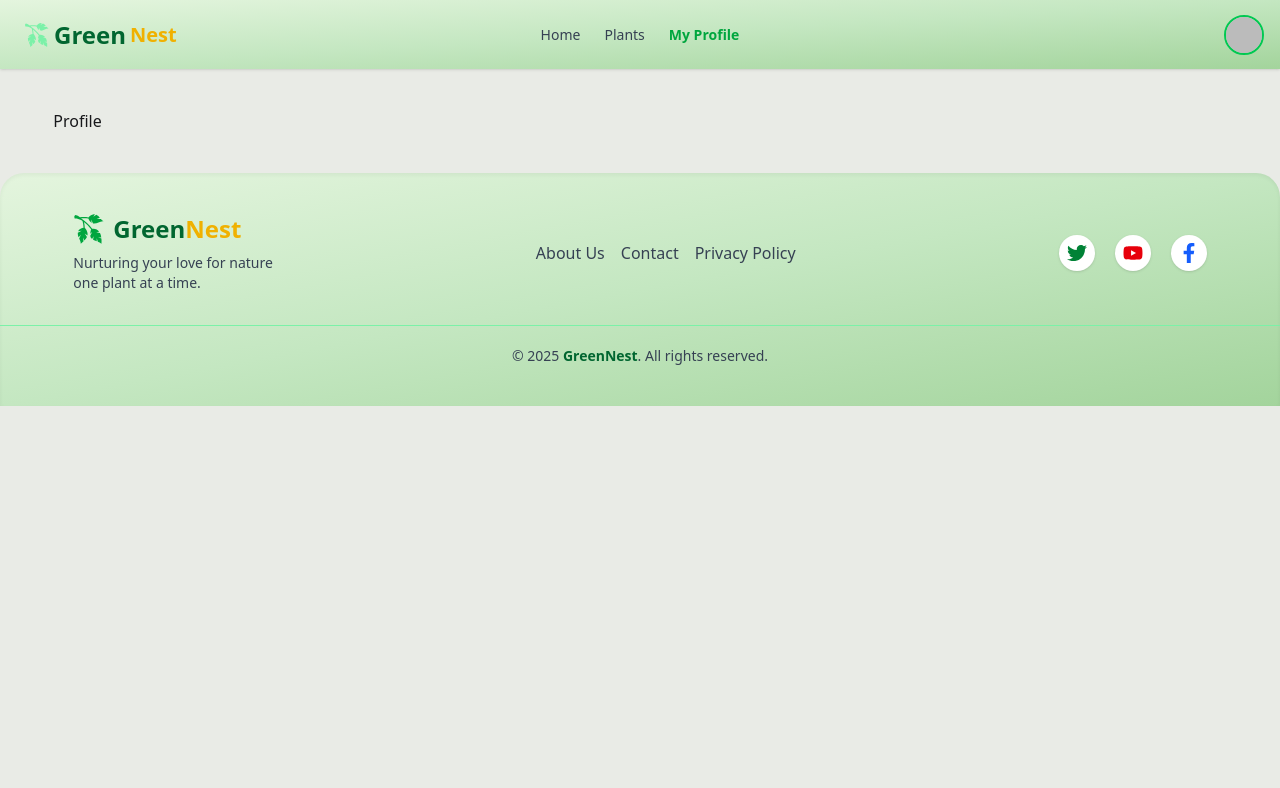
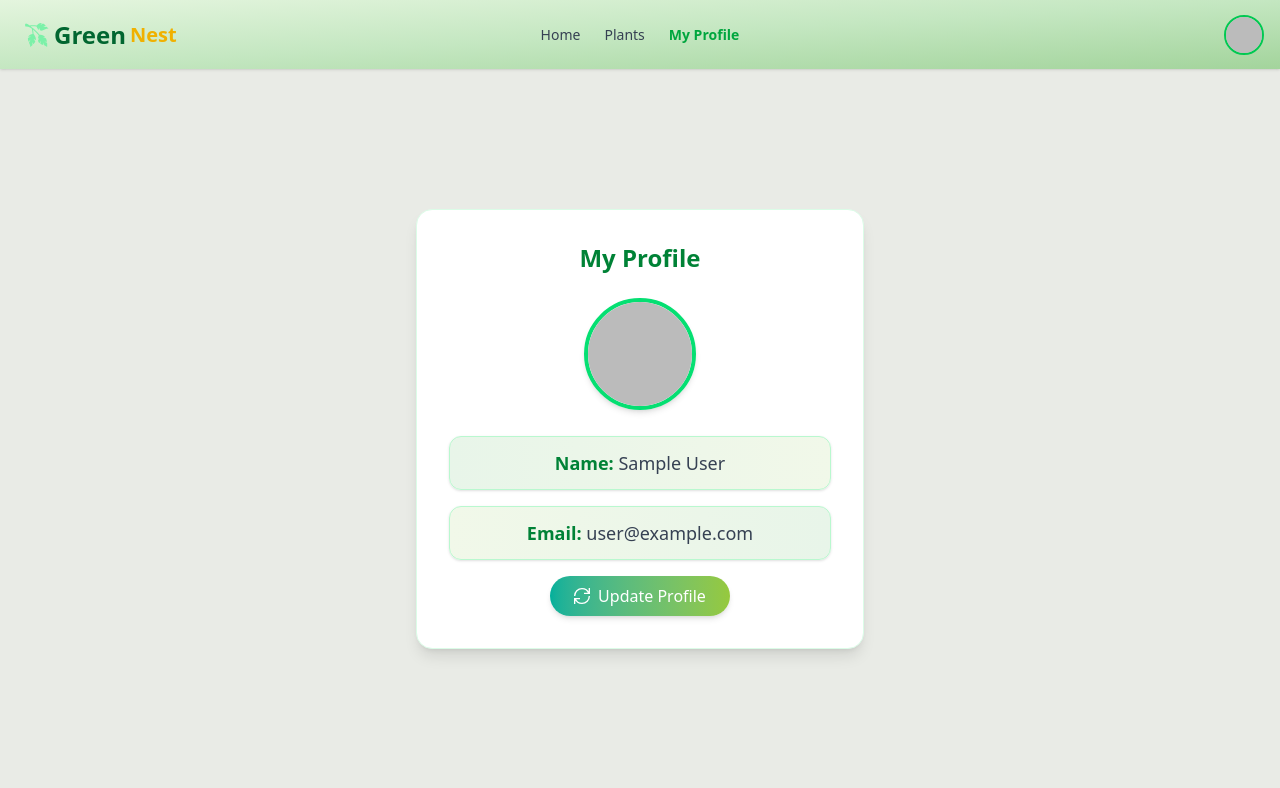
Before and after one commit to Pranto78/A9-GreenNest, a React (Vite) app: page /profile in a window 1280 px wide. Shown: the top 788 px of the page. Built offline with nearby package versions, Linux system fonts and the light colour scheme; no server answers; sample sign-in values are in the browser's storage.

Commit message:
Added the plants of week section

```diff
--- /dev/null
+++ b/src/Components/PlantsOfWeek/PlantsOfWeek.jsx
@@ -0,0 +1,83 @@
+import React, { useEffect, useState } from "react";
+import { motion } from "framer-motion";
+import { FaStar } from "react-icons/fa";
+
+const PlantOfWeek = () => {
+  const [plant, setPlant] = useState(null);
+
+  useEffect(() => {
+    fetch("/Plants.json")
+      .then((res) => res.json())
+      .then((data) => {
+
+        const featured = data[Math.floor(Math.random() * data.length)];
+        setPlant(featured);
+      })
+      .catch((err) => console.error("Error loading plants:", err));
+  }, []);
+
+  if (!plant) return null;
+
+  return (
+    <section className="py-16 bg-gradient-to-r from-[#e8f5e9] to-[#f1f8e9] text-gray-800">
+      <div className="max-w-6xl mx-auto px-6 text-center">
+        {/* Title */}
+        <motion.h2
+          initial={{ opacity: 0, y: 30 }}
+          animate={{ opacity: 1, y: 0 }}
+          transition={{ duration: 0.6 }}
+          className="text-3xl sm:text-4xl font-bold text-green-700 mb-10"
+        >
+          🌿 Plant of the Week
+        </motion.h2>
+
+        {/* Card */}
+        <motion.div
+          initial={{ opacity: 0, y: 40 }}
+          animate={{ opacity: 1, y: 0 }}
+          transition={{ duration: 0.8 }}
+          className="bg-white rounded-2xl shadow-xl overflow-hidden max-w-3xl mx-auto flex flex-col md:flex-row items-center"
+        >
+          {/* Image */}
+          <img
+            src={plant.image}
+            alt={plant.plantName}
+            className="w-full md:w-1/2 h-64 object-cover p-5 rounded-2xl"
+          />
+
+          {/* Content */}
+          <div className="p-6 text-left space-y-3 md:w-1/2">
+            <h3 className="text-2xl font-semibold text-green-700">
+              {plant.plantName}
+            </h3>
+            <p className="text-sm text-gray-500">{plant.category}</p>
+
+            <p className="text-gray-700 leading-relaxed">{plant.description}</p>
+
+            <div className="flex items-center gap-2">
+              <FaStar className="text-yellow-500" />
+              <span className="text-gray-700 font-medium">
+                {plant.rating} / 5
+              </span>
+            </div>
+
+            <p className="text-lg font-semibold text-green-700">
+              ${plant.price}
+            </p>
+
+            <button
+              className="mt-3 px-6 py-2 rounded-full text-white font-medium bg-gradient-to-r from-[#00b09b] to-[#96c93d] hover:from-[#088c7c] hover:to-[#6f972b] transition-all shadow-md"
+              onClick={() =>
+                window.location.assign(`/plantsDetails/${plant.plantId}`)
+              }
+            >
+              View Details
+            </button>
+          </div>
+        </motion.div>
+      </div>
+    </section>
+  );
+};
+
+export default PlantOfWeek;
--- a/src/Pages/Home.jsx
+++ b/src/Pages/Home.jsx
@@ -11,6 +11,7 @@ import hero3 from "../assets/hero3.jpg";
 import AllPlants from "../Components/AllPlants/AllPlants";
 import PlantCareTips from "../Components/PlantCareTips/PlantCareTips";
 import PlantExperts from "../Components/PlantcareExpert/PlantcareExpert";
+import PlantOfWeek from "../Components/PlantsOfWeek/PlantsOfWeek";
 
 const Home = () => {
   const slides = [hero1, hero2, hero3];
@@ -51,6 +52,7 @@ const Home = () => {
 
       <AllPlants></AllPlants>
       <PlantCareTips></PlantCareTips>
+      <PlantOfWeek></PlantOfWeek>
       <PlantExperts></PlantExperts>
     </>
   );
--- a/src/Pages/Profile.jsx
+++ b/src/Pages/Profile.jsx
@@ -1,11 +1,128 @@
-import React from 'react';
+import React, { useContext, useState } from "react";
+import { updateProfile } from "firebase/auth";
+import toast from "react-hot-toast";
+import { AuthContext } from "../Provider/AuthProvider";
+import { GrUpdate } from "react-icons/gr";
 
 const Profile = () => {
-    return (
-        <div>
-            Profile
+  const { user } = useContext(AuthContext);
+  const [displayName, setDisplayName] = useState(user?.displayName || "");
+  const [photoURL, setPhotoURL] = useState(user?.photoURL || "");
+  const [isEditing, setIsEditing] = useState(false);
+
+  const handleUpdate = async (e) => {
+    e.preventDefault();
+    if (!user) return;
+
+    try {
+      await updateProfile(user, {
+        displayName,
+        photoURL,
+      });
+
+      toast.success("Profile updated successfully!");
+      setIsEditing(false);
+      window.location.reload(); // refresh UI after update
+    } catch (error) {
+      toast.error("Failed to update profile!");
+      console.error(error);
+    }
+  };
+
+  return (
+    <div className="flex justify-center items-center min-h-[80vh] px-4">
+      <div className="bg-white shadow-lg rounded-2xl p-8 w-full max-w-md text-center border border-green-100">
+        <h2 className="text-2xl font-semibold text-green-700 mb-6">
+          My Profile
+        </h2>
+
+        {/* Profile Image */}
+        <div className="relative inline-block mb-5">
+          <img
+            src={
+              user?.photoURL ||
+              "https://cdn-icons-png.flaticon.com/512/149/149071.png"
+            }
+            alt="User"
+            className="w-28 h-28 rounded-full border-4 border-green-400 shadow-md mx-auto object-cover"
+          />
         </div>
-    );
+
+        {/* Display Info */}
+        {!isEditing ? (
+          <div className="space-y-4">
+            {/* Name Card */}
+            <div className="bg-gradient-to-r from-[#e8f5e9] to-[#f1f8e9] border border-green-200 rounded-xl p-3 shadow-sm hover:shadow-md transition-all">
+              <p className="text-gray-700 text-lg">
+                <span className="font-semibold text-green-700">Name:</span>{" "}
+                {user?.displayName || "Not provided"}
+              </p>
+            </div>
+
+            {/* Email Card */}
+            <div className="bg-gradient-to-r from-[#f1f8e9] to-[#e8f5e9] border border-green-200 rounded-xl p-3 shadow-sm hover:shadow-md transition-all">
+              <p className="text-gray-700 text-lg break-words">
+                <span className="font-semibold text-green-700">Email:</span>{" "}
+                {user?.email}
+              </p>
+            </div>
+
+            <button
+              onClick={() => setIsEditing(true)}
+              className="flex justify-center items-center mx-auto gap-2 mt-4 px-6 py-2 text-white font-medium rounded-full bg-gradient-to-r from-[#00b09b] to-[#96c93d] hover:from-[#088c7c] hover:to-[#6f972b] transition-all shadow-md"
+            >
+
+              <GrUpdate />
+              Update Profile
+            </button>
+          </div>
+        ) : (
+          // Edit Form
+          <form onSubmit={handleUpdate} className="space-y-4 text-left">
+            <div>
+              <label className="block text-sm font-medium text-gray-700 mb-1">
+                Display Name
+              </label>
+              <input
+                type="text"
+                value={displayName}
+                onChange={(e) => setDisplayName(e.target.value)}
+                className="w-full border border-gray-300 rounded-md px-3 py-2 focus:outline-none focus:ring-2 focus:ring-green-400"
+              />
+            </div>
+
+            <div>
+              <label className="block text-sm font-medium text-gray-700 mb-1">
+                Photo URL
+              </label>
+              <input
+                type="text"
+                value={photoURL}
+                onChange={(e) => setPhotoURL(e.target.value)}
+                className="w-full border border-gray-300 rounded-md px-3 py-2 focus:outline-none focus:ring-2 focus:ring-green-400"
+              />
+            </div>
+
+            <div className="flex justify-between items-center mt-5">
+              <button
+                type="button"
+                onClick={() => setIsEditing(false)}
+                className="px-5 py-2 rounded-full bg-gray-200 hover:bg-gray-300 text-gray-700 font-medium transition-all"
+              >
+                Cancel
+              </button>
+              <button
+                type="submit"
+                className="px-6 py-2 text-white font-medium rounded-full bg-gradient-to-r from-[#00b09b] to-[#96c93d] hover:from-[#088c7c] hover:to-[#6f972b] transition-all shadow-md"
+              >
+                Save Changes
+              </button>
+            </div>
+          </form>
+        )}
+      </div>
+    </div>
+  );
 };
 
 export default Profile;
```
